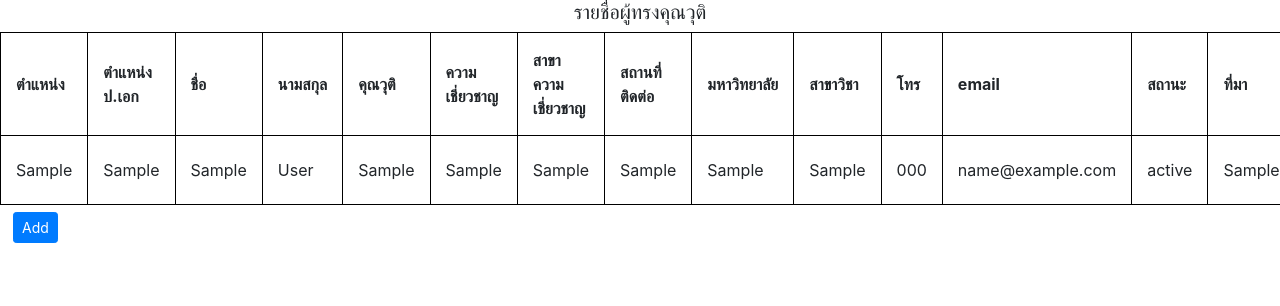
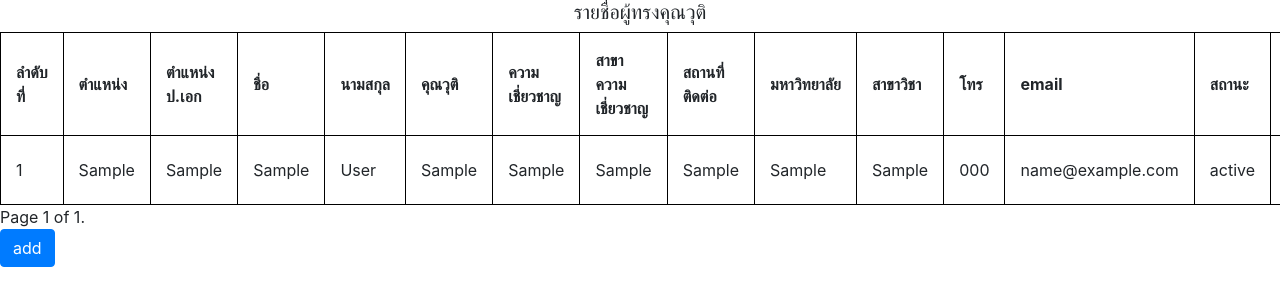
Before and after one commit to sgulyano/tureader_web, a Django app: page /readerapp/ in a window 1280 px wide; the page is wider, and only the part inside the window is pictured. Shown: the top 306 px of that part. Run offline with Django 3.2, Linux system fonts and the light colour scheme; tables that the repository leaves empty hold one stand-in row (values such as "Sample post"); some libraries are stand-ins or nearby versions.

Commit message:
paginator

```diff
--- a/tureader/readerapp/Templates/readerapp/home.html
+++ b/tureader/readerapp/Templates/readerapp/home.html
@@ -28,10 +28,10 @@ th, td {
       </h5>
 </head>
 <body>
-    <table style="width:20%">
+    <table style="width:100%">
         <thead>
             <tr>
-
+                <th>ลำดับที่</th>
                 <th>ตำแหน่ง</th>
                 <th>ตำแหน่ง ป.เอก</th>
                 <th>ชื่อ</th>
@@ -51,10 +51,10 @@ th, td {
             </tr>
         </thead>
     <tbody>
-        {% for item in item%}
+        {% for item in text%}
            <tr>
 
-
+           <td>{{item.id}}</td>
             <td>{{item.rank}}</td>
             <td>{{item.phd}}</td>
             <td>{{item.firstname}}</td>
@@ -82,9 +82,24 @@ th, td {
 </body>
 
 </html>
-<div class='btn'>
-  <a href="/add" class="btn btn-primary btn-sm">Add</a>
-  </div>
+<div class="pagination">
+  <span class="step-links">
+      {% if text.has_previous %}
+          <a href="?page=1">&laquo; first</a>
+          <a href="?page={{ text.previous_page_number }}">previous</a>
+      {% endif %}
+
+      <span class="current">
+          Page {{ text.number }} of {{ text.paginator.num_pages }}.
+      </span>
+
+      {% if text.has_next %}
+          <a href="?page={{ text.next_page_number }}">next</a>
+          <a href="?page={{ text.paginator.num_pages }}">last &raquo;</a>
+      {% endif %}
+  </span>
+</div>
+<a href="/add" class='btn btn-primary'>add</a>
 
 
 {%endblock%}
--- a/tureader/readerapp/views.py
+++ b/tureader/readerapp/views.py
@@ -7,12 +7,17 @@ from django.views.generic import View,ListView
 from .utils import render_to_pdf
 from django.template.loader import get_template
 from .filters import ReaderFilter
+from django.core.paginator import Paginator
+
+def index(request):
+    context= Reader.objects.all()
+    page = request.GET.get('page',1)
+    paginator = Paginator(context,50)
+    page = request.GET.get('page')
+    text = paginator.get_page(page)
+    return render(request,'readerapp/home.html',{'text':text})
 
 
-def index(request):
-    context = dict()
-    context['item']= Reader.objects.all()
-    return render(request,'readerapp/home.html',context)
 def test (request):
     return render(request,'readerapp/test.html')
 
@@ -37,7 +42,7 @@ def add_item(request):
         form= ItemForm()
     context['form']=form
 
-    return render(request,'readerapp/additem.html',context)
+    return render(request,'readerapp/edit.html',context)
 
 def editpage(request):
     context = dict()
```
